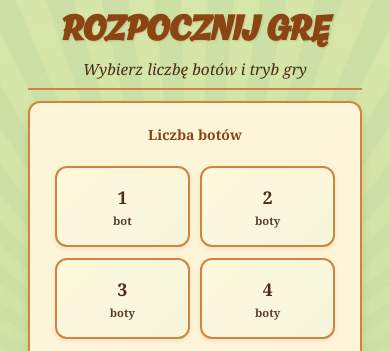
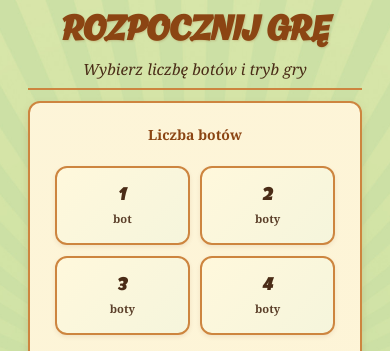
Before and after one commit to lukmarcus/spolka-zoo-bot-pomocnik, a React (Vite) app: page /game in a window 390 px wide. Shown: the top 351 px of the page. Built offline with nearby package versions, Linux system fonts and the light colour scheme.

Commit message:
bot count font changed

```diff
--- a/src/components/game/GameSetup.module.css
+++ b/src/components/game/GameSetup.module.css
@@ -190,6 +190,7 @@
 }
 
 .botNumber {
+  font-family: var(--font-display);
   font-size: 1.5rem;
   font-weight: 700;
   margin-bottom: 0.25rem;
@@ -261,6 +262,7 @@
   }
 
   .botNumber {
+    font-family: var(--font-display);
     font-size: 1.25rem;
   }
 
```
